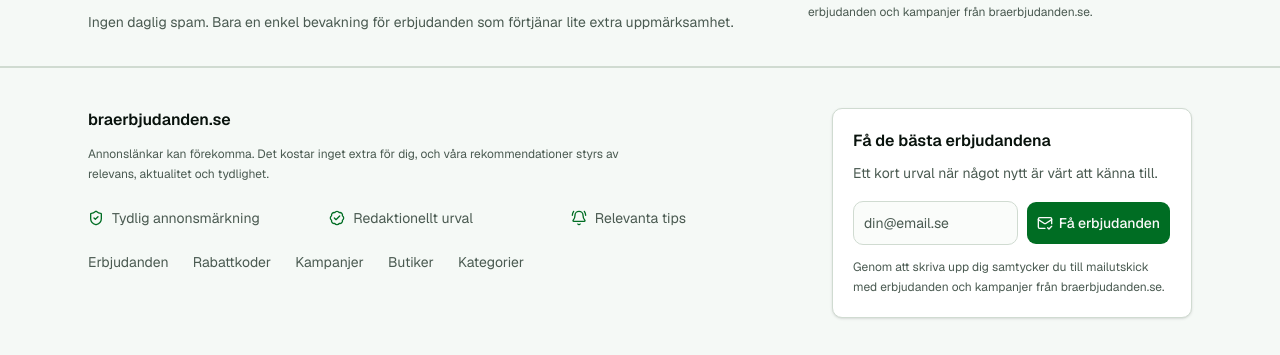
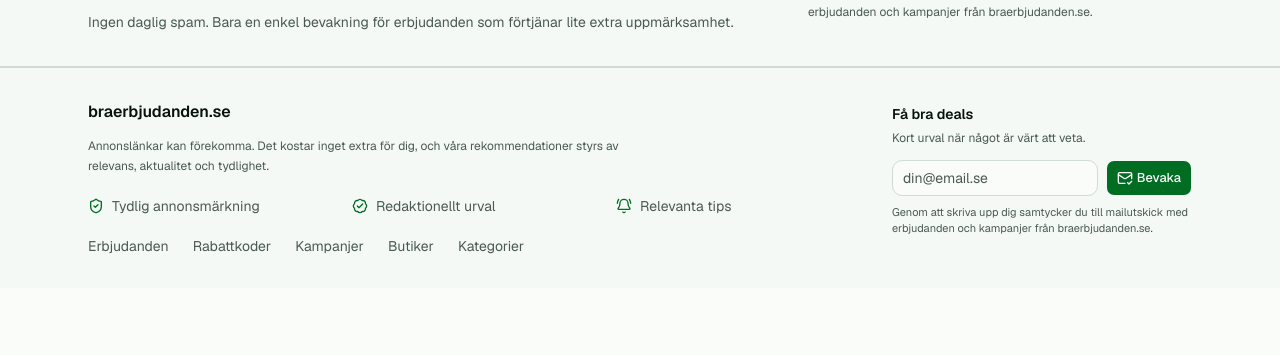
Before and after one commit to Hugosterberg/bra-erbjudanden, a Next.js app: page / in a window 1280 px wide. Shown: the part 820-1175 px from the top of the page. After the commit the page ends 1108 px from the top, so only its background shows below. Built offline with nearby package versions, Linux system fonts and the light colour scheme; no server answers; the database is empty.

Commit message:
Add coupon copy buttons

```diff
--- a/src/app/(public)/erbjudanden/[slug]/page.tsx
+++ b/src/app/(public)/erbjudanden/[slug]/page.tsx
@@ -5,6 +5,7 @@
 import { Badge } from "@/components/ui/badge";
 import { Button } from "@/components/ui/button";
 import { Separator } from "@/components/ui/separator";
+import { CouponCodeCopyButton } from "@/features/offers/components/coupon-code-copy-button";
 import { formatDiscount, formatOfferValidity } from "@/features/offers/format";
 import { findActiveOfferBySlug } from "@/features/offers/queries";
 import { createJsonLd, createMetadata } from "@/shared/lib/seo";
@@ -77,9 +78,7 @@
           {offer.discount_code ? (
             <div>
               <p className="text-sm text-muted-foreground">Rabattkod</p>
-              <p className="mt-2 rounded-md border bg-muted px-3 py-2 font-mono">
-                {offer.discount_code}
-              </p>
+              <CouponCodeCopyButton code={offer.discount_code} className="mt-2 bg-muted px-3 py-2" />
             </div>
           ) : null}
           <Button asChild className="w-full">
--- /dev/null
+++ b/src/features/offers/components/coupon-code-copy-button.tsx
@@ -0,0 +1,71 @@
+"use client";
+
+import { useEffect, useState } from "react";
+import { Check, Copy } from "lucide-react";
+
+import { Button } from "@/components/ui/button";
+import { cn } from "@/lib/utils";
+
+type CouponCodeCopyButtonProps = {
+  code: string;
+  className?: string;
+};
+
+export function CouponCodeCopyButton({ code, className }: CouponCodeCopyButtonProps) {
+  const [copied, setCopied] = useState(false);
+
+  useEffect(() => {
+    if (!copied) {
+      return;
+    }
+
+    const timeout = window.setTimeout(() => setCopied(false), 1800);
+
+    return () => window.clearTimeout(timeout);
+  }, [copied]);
+
+  async function copyCode() {
+    try {
+      await navigator.clipboard.writeText(code);
+      setCopied(true);
+    } catch {
+      const textArea = document.createElement("textarea");
+      textArea.value = code;
+      textArea.setAttribute("readonly", "");
+      textArea.style.position = "fixed";
+      textArea.style.opacity = "0";
+      document.body.appendChild(textArea);
+      textArea.select();
+      document.execCommand("copy");
+      document.body.removeChild(textArea);
+      setCopied(true);
+    }
+  }
+
+  return (
+    <div
+      className={cn(
+        "flex min-w-0 items-center justify-between gap-2 rounded-md border border-dashed bg-background px-2 py-1.5",
+        className,
+      )}
+    >
+      <span className="min-w-0 truncate font-mono text-sm font-medium text-foreground">
+        {code}
+      </span>
+      <Button
+        type="button"
+        variant="ghost"
+        size="icon-sm"
+        onClick={copyCode}
+        aria-label={`Kopiera rabattkod ${code}`}
+        className="shrink-0"
+      >
+        {copied ? (
+          <Check className="size-4 text-primary" />
+        ) : (
+          <Copy className="size-4 text-muted-foreground" />
+        )}
+      </Button>
+    </div>
+  );
+}
--- a/src/features/offers/components/offer-card.tsx
+++ b/src/features/offers/components/offer-card.tsx
@@ -1,10 +1,11 @@
 import Link from "next/link";
-import { ArrowUpRight, Copy, Timer } from "lucide-react";
+import { ArrowUpRight, Timer } from "lucide-react";
 
 import { Badge } from "@/components/ui/badge";
 import { Button } from "@/components/ui/button";
 import { Card, CardContent, CardFooter, CardHeader } from "@/components/ui/card";
 
+import { CouponCodeCopyButton } from "./coupon-code-copy-button";
 import { formatDiscount, formatOfferValidity, formatRedemptionType } from "../format";
 import type { OfferWithRelations } from "../types";
 
@@ -43,10 +44,9 @@
           </span>
         </div>
         {offer.discount_code ? (
-          <div className="flex items-center justify-between rounded-md border border-dashed bg-muted/50 px-3 py-2">
+          <div className="space-y-1.5">
             <span className="text-xs text-muted-foreground">Kod</span>
-            <span className="font-mono text-sm font-medium">{offer.discount_code}</span>
-            <Copy className="size-4 text-muted-foreground" aria-hidden="true" />
+            <CouponCodeCopyButton code={offer.discount_code} className="bg-muted/50 px-3 py-2" />
           </div>
         ) : null}
       </CardContent>
--- a/src/features/offers/components/offer-list.tsx
+++ b/src/features/offers/components/offer-list.tsx
@@ -1,9 +1,10 @@
 import Link from "next/link";
-import { ArrowUpRight, Copy, Store, Timer } from "lucide-react";
+import { ArrowUpRight, Store, Timer } from "lucide-react";
 
 import { Badge } from "@/components/ui/badge";
 import { Button } from "@/components/ui/button";
 
+import { CouponCodeCopyButton } from "./coupon-code-copy-button";
 import { formatDiscount, formatOfferValidity, formatRedemptionType } from "../format";
 import type { OfferWithRelations } from "../types";
 
@@ -63,10 +64,10 @@
                     {formatOfferValidity(offer.ends_at)}
                   </span>
                   {offer.discount_code ? (
-                    <span className="inline-flex items-center gap-1.5 rounded-md border border-dashed bg-background px-2 py-1 font-mono text-xs text-foreground">
-                      {offer.discount_code}
-                      <Copy className="size-3.5 text-muted-foreground" aria-hidden="true" />
-                    </span>
+                    <CouponCodeCopyButton
+                      code={offer.discount_code}
+                      className="max-w-full py-1 text-xs sm:max-w-64"
+                    />
                   ) : null}
                 </div>
               </div>
--- a/src/features/subscribers/components/deal-signup-form.tsx
+++ b/src/features/subscribers/components/deal-signup-form.tsx
@@ -13,16 +13,18 @@
 
 type DealSignupFormProps = {
   source?: string;
+  variant?: "default" | "compact";
 };
 
-export function DealSignupForm({ source = "homepage" }: DealSignupFormProps) {
+export function DealSignupForm({ source = "homepage", variant = "default" }: DealSignupFormProps) {
   const [state, formAction, isPending] = useActionState(
     subscribeToDealsAction,
     initialSubscriberState,
   );
+  const isCompact = variant === "compact";
 
   return (
-    <form action={formAction} className="space-y-3">
+    <form action={formAction} className={isCompact ? "space-y-2" : "space-y-3"}>
       <input type="hidden" name="source" value={source} />
       <div className="hidden">
         <label htmlFor={`${source}-company`}>Företag</label>
@@ -37,25 +39,36 @@
           placeholder="din@email.se"
           aria-label="E-postadress"
           required
-          className="h-11 bg-background"
+          className={isCompact ? "h-9 bg-background text-sm" : "h-11 bg-background"}
         />
-        <Button type="submit" disabled={isPending} className="h-11">
+        <Button
+          type="submit"
+          disabled={isPending}
+          size={isCompact ? "sm" : "default"}
+          className={isCompact ? "h-9" : "h-11"}
+        >
           <MailCheck className="size-4" />
-          {isPending ? "Sparar..." : "Få erbjudanden"}
+          {isPending ? "Sparar..." : isCompact ? "Bevaka" : "Få erbjudanden"}
         </Button>
       </div>
       {state.message ? (
         <p
           className={
             state.ok
-              ? "text-sm text-primary"
-              : "text-sm text-destructive"
+              ? isCompact ? "text-xs text-primary" : "text-sm text-primary"
+              : isCompact ? "text-xs text-destructive" : "text-sm text-destructive"
           }
         >
           {state.message}
         </p>
       ) : (
-        <p className="text-xs leading-5 text-muted-foreground">
+        <p
+          className={
+            isCompact
+              ? "text-[11px] leading-4 text-muted-foreground"
+              : "text-xs leading-5 text-muted-foreground"
+          }
+        >
           Genom att skriva upp dig samtycker du till mailutskick med
           erbjudanden och kampanjer från braerbjudanden.se.
         </p>
--- a/src/shared/ui/site-footer.tsx
+++ b/src/shared/ui/site-footer.tsx
@@ -7,8 +7,8 @@
 export function SiteFooter() {
   return (
     <footer className="border-t bg-muted/35">
-      <div className="mx-auto grid w-full max-w-6xl gap-8 px-4 py-10 sm:px-6 lg:grid-cols-[1fr_360px]">
-        <div className="space-y-6">
+      <div className="mx-auto grid w-full max-w-6xl gap-6 px-4 py-8 sm:px-6 lg:grid-cols-[1fr_300px]">
+        <div className="space-y-5">
           <div className="max-w-xl space-y-3">
             <p className="font-semibold">braerbjudanden.se</p>
             <AffiliateDisclosure />
@@ -45,14 +45,14 @@
             </Link>
           </nav>
         </div>
-        <div className="rounded-lg border bg-card p-5 shadow-sm">
-          <h2 className="font-semibold">Få de bästa erbjudandena</h2>
-          <p className="mt-2 text-sm leading-6 text-muted-foreground">
-            Ett kort urval när något nytt är värt att känna till.
-          </p>
-          <div className="mt-4">
-            <DealSignupForm source="footer" />
+        <div className="space-y-3 lg:pt-1">
+          <div>
+            <h2 className="text-sm font-semibold">Få bra deals</h2>
+            <p className="mt-1 text-xs leading-5 text-muted-foreground">
+              Kort urval när något är värt att veta.
+            </p>
           </div>
+          <DealSignupForm source="footer" variant="compact" />
         </div>
       </div>
     </footer>
```
